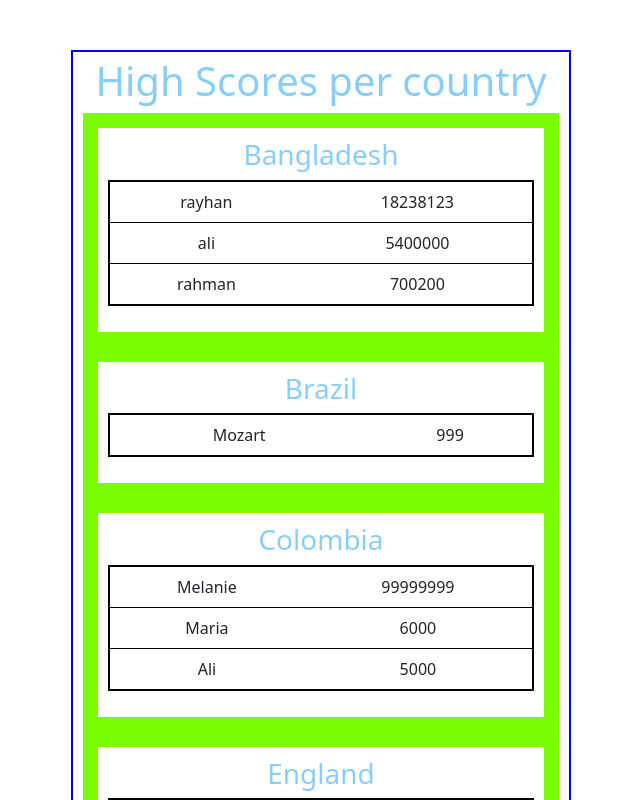
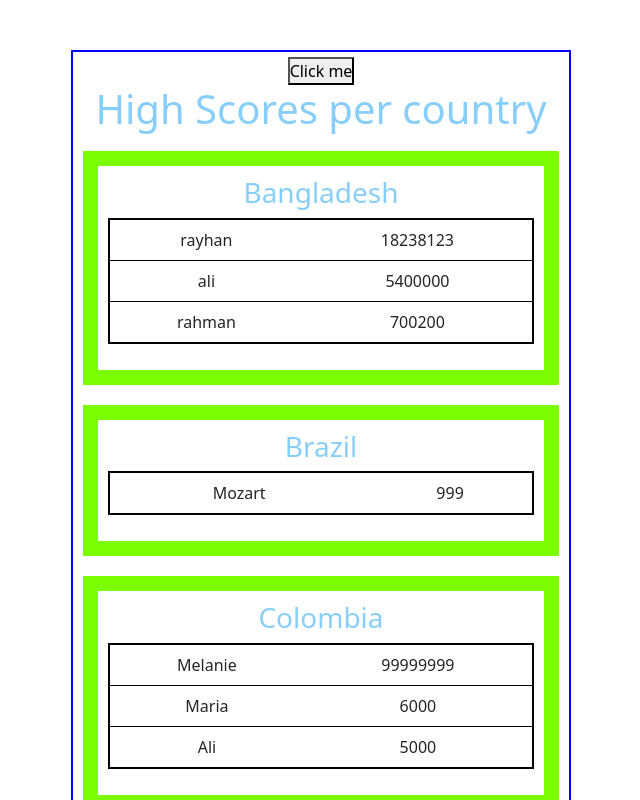
Before and after one commit to Riyaazct/challenge-high-score-tables, a React (Create React App) app: page / in a window 1280 px wide. Shown: the top 800 px of the page, without its empty margins (319-959 px from the left). Built offline with nearby package versions, Linux system fonts and the light colour scheme.

Commit message:
busy with button
Trying to toggle sort order

```diff
--- a/src/App.css
+++ b/src/App.css
@@ -6,7 +6,6 @@
 
 #root {
   width: 100%;
-  /* height: 100vh; */
 }
 
 .App {
@@ -31,11 +30,11 @@ h3 {
 
 .table {
   border: 2px solid black !important;
-  padding: 1px;
 }
 
 .table-container {
   border: 15px solid lawngreen;
   width: 100%;
   padding: 10px;
+  margin: 10px;
 }
--- a/src/App.js
+++ b/src/App.js
@@ -1,14 +1,19 @@
 import "./App.css";
-import React from "react";
+import React, { useState } from "react";
 import ScoreCard from "./ScoreCard";
 // import { Navbar, Jumbotron, Button } from "react-bootstrap";
+import allCountryScores from "./scores";
+import ToggleButton from "./ToggleButton";
 
 function App() {
   return (
-    <div className="App">
-      <h1>High Scores per country</h1>
-      <ScoreCard />
-    </div>
+    <>
+      <div className="App">
+        <ToggleButton data={allCountryScores} />
+        <h1>High Scores per country</h1>
+        <ScoreCard />
+      </div>
+    </>
   );
 }
 
--- a/src/HighScoreTable.js
+++ b/src/HighScoreTable.js
@@ -1,7 +1,6 @@
 import React from "react";
 
 let HighScoreTable = (props) => {
-  // console.log(props.data.scores);
   props.data.scores.sort((a, b) =>
     a.s <= b.s ? 1 : a.s >= b.s ? -1 : 0
   );
--- a/src/ScoreCard.js
+++ b/src/ScoreCard.js
@@ -1,5 +1,6 @@
 import HighScoreTable from "./HighScoreTable";
 import allCountryScores from "./scores";
+import { useState } from "react";
 
 allCountryScores.sort((a, b) => {
   let textA = a.name.toLowerCase();
--- /dev/null
+++ b/src/ToggleButton.js
@@ -0,0 +1,16 @@
+import { useState } from "react";
+// import allCountryScores from "./scores";
+
+const ToggleButton = (props) => {
+  const [sort, setsort] = useState(0);
+
+  props.data[0].scores.sort((a, b) =>
+    a.s > b.s ? 1 : a.s < b.s ? -1 : 0
+  );
+
+  function sorter() {}
+
+  return <button onClick={sorter}>Click me</button>;
+};
+
+export default ToggleButton;
```
